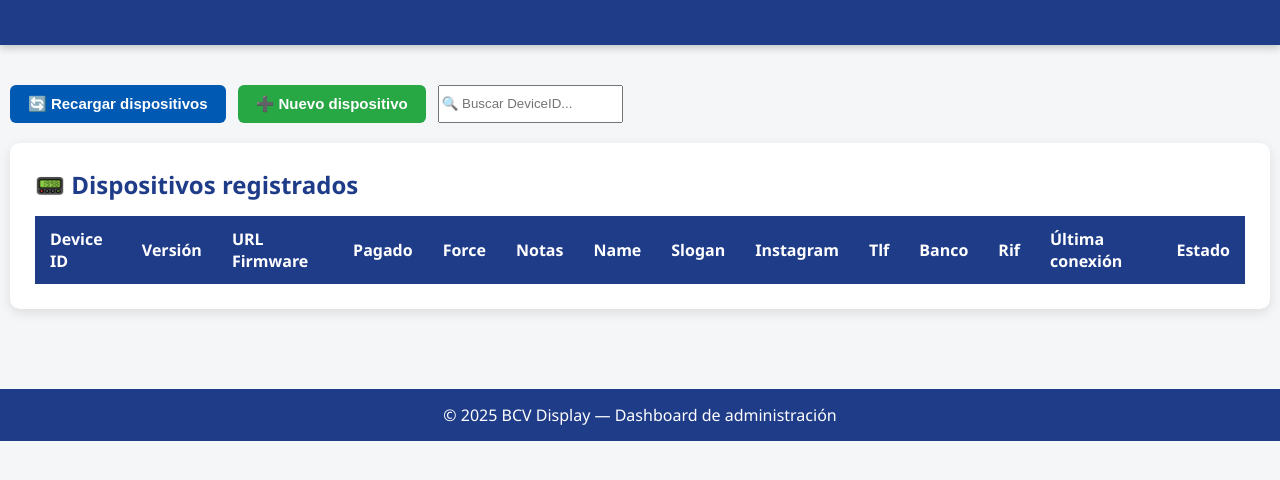
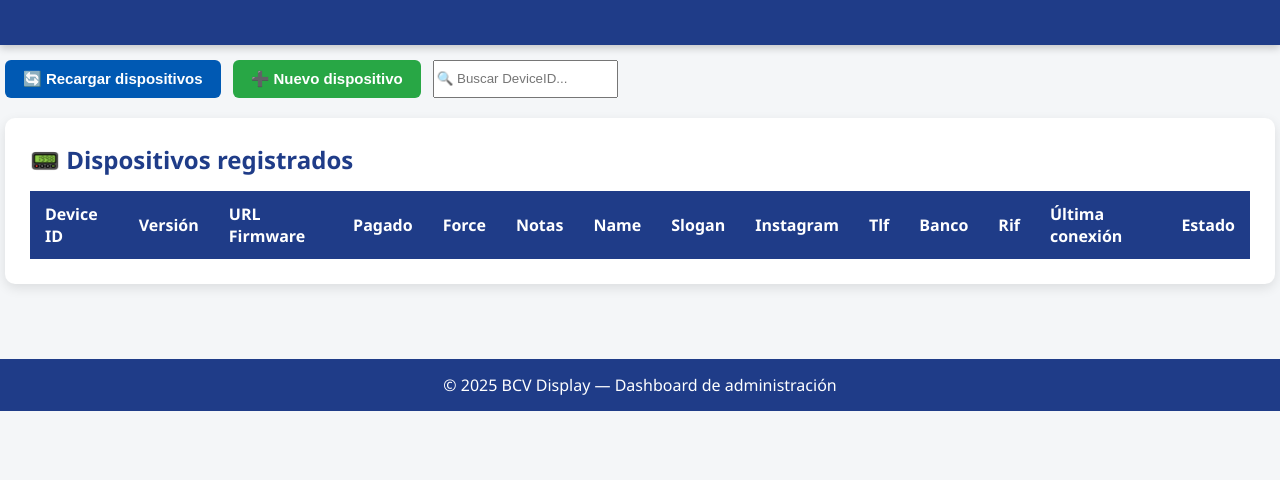
Before and after one commit to salazarjosedaniel/webInnovative, a website: page panel/index.html in a window 1280 px wide. Shown: the part 110-590 px from the top of the page. Drawn offline with Linux system fonts and the light colour scheme; no server answers.

Commit message:
Update style.css

```diff
--- a/panel/style.css
+++ b/panel/style.css
@@ -41,9 +41,9 @@ body {
    CONTAINER
 ────────────────────────────────────────────────── */
 .container {
-  max-width: 1400px;
-  margin: 30px auto;
-  padding: 10px;
+  max-width: 1800px;
+  margin: 10px auto;
+  padding: 5px;
 }
 
 /* ───────────────────────────────────────────────
```
